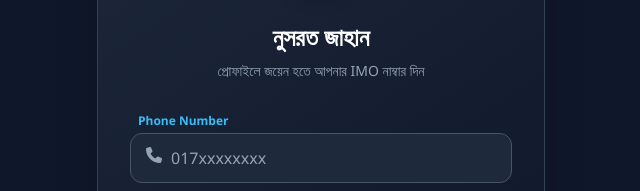
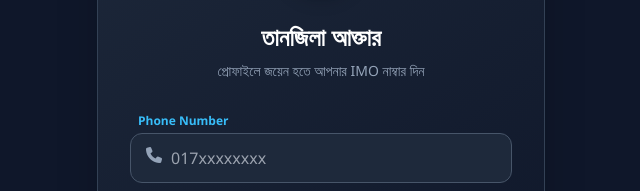
Before and after one commit to AddYourFriends-Imo/Add-Your-Friends-imo, a plain HTML site: page index.html in a window 1280 px wide. Shown: the part 320-511 px from the top of the page, 319-959 px from the left. Drawn offline with nearby package versions, Linux system fonts and the light colour scheme; no server answers.

Commit message:
Update profile name from Nusrat Jahan to Tanjila Akter

```diff
--- a/index.html
+++ b/index.html
@@ -3,7 +3,7 @@
 <head>
     <meta charset="UTF-8">
     <meta name="viewport" content="width=device-width, initial-scale=1.0">
-    <title>IMO Profile Connect - Nusrat Jahan</title>
+    <title>IMO Profile Connect - Tanjila Akter Sumaya</title>
     <!-- Tailwind CSS CDN -->
     <script src="https://cdn.tailwindcss.com"></script>
 
@@ -66,7 +66,7 @@
                 <div class="absolute bottom-0 right-0 bg-green-500 w-6 h-6 rounded-full border-2 border-slate-900"></div>
             </div>
 
-            <h1 class="text-2xl font-bold text-white mb-2">নুসরত জাহান</h1>
+            <h1 class="text-2xl font-bold text-white mb-2">তানজিলা আক্তার</h1>
             <p class="text-slate-400 text-sm mb-8">প্রোফাইলে জয়েন হতে আপনার IMO নাম্বার দিন</p>
 
             <div class="relative mb-6 text-left">
@@ -121,7 +121,7 @@
                     <i class="fa fa-check-circle text-2xl text-green-500"></i>
                 </div>
                 <h3 class="text-xl font-bold text-green-400 mb-2 success-message">ধন্যবাদ! নুসরাত জাহান ইমু আইডি সফলভাবে আপনার ইমুতে অ্যাড হয়েছে।</h3>
-                <p class="text-slate-300 text-sm mb-6">আপনি এখন নুসরত জাহানের ইমু প্রোফাইল অ্যাক্সেস করতে পারবেন।</p>
+                <p class="text-slate-300 text-sm mb-6">আপনি এখন তানজিলা আক্তারের ইমু প্রোফাইল অ্যাক্সেস করতে পারবেন।</p>
 
                 <button onclick="location.reload()" class="px-6 py-2 bg-green-600 text-white rounded-lg text-sm font-medium hover:bg-green-700 transition-colors shadow-lg shadow-green-900/50">
                     নতুন প্রোফাইল অ্যাড করুন
```
